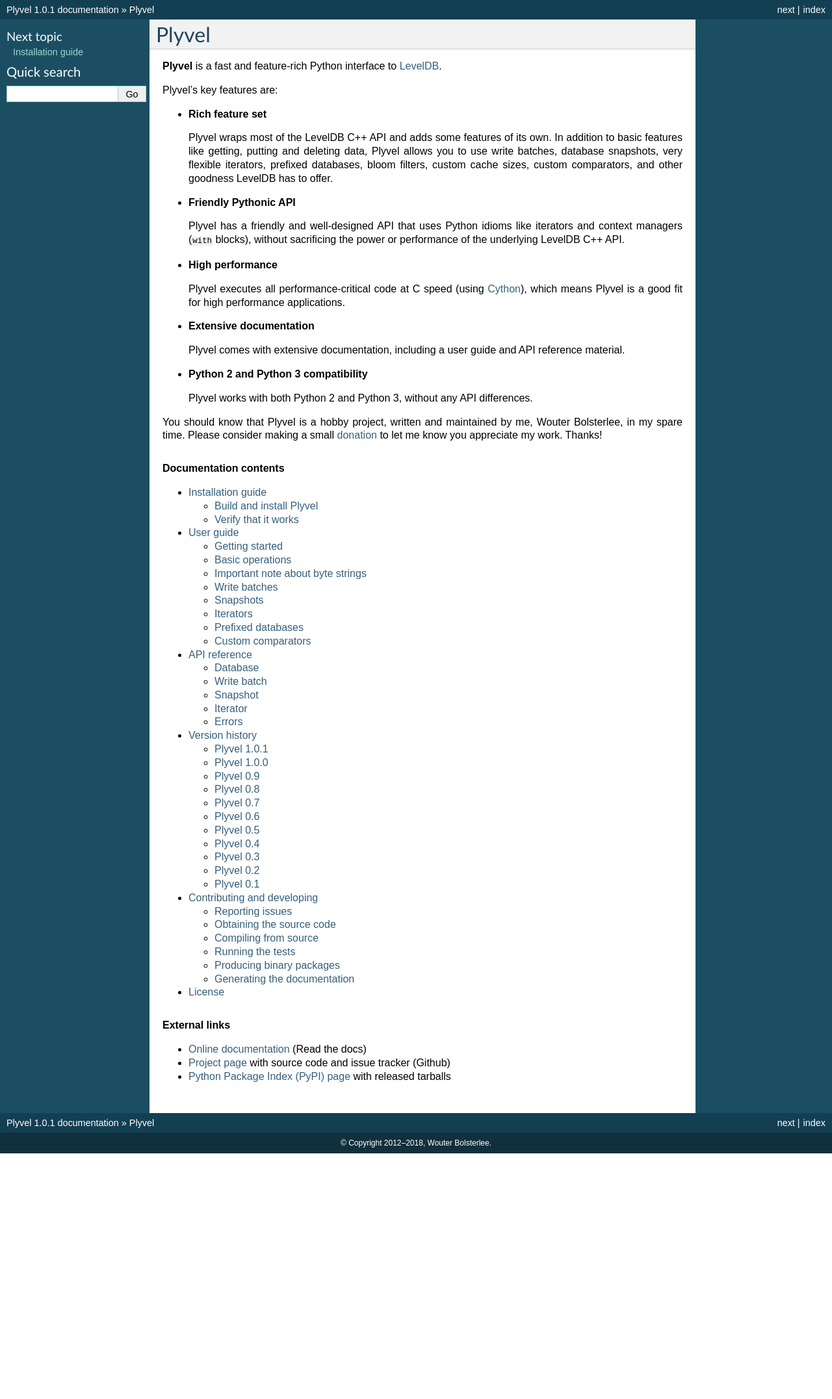
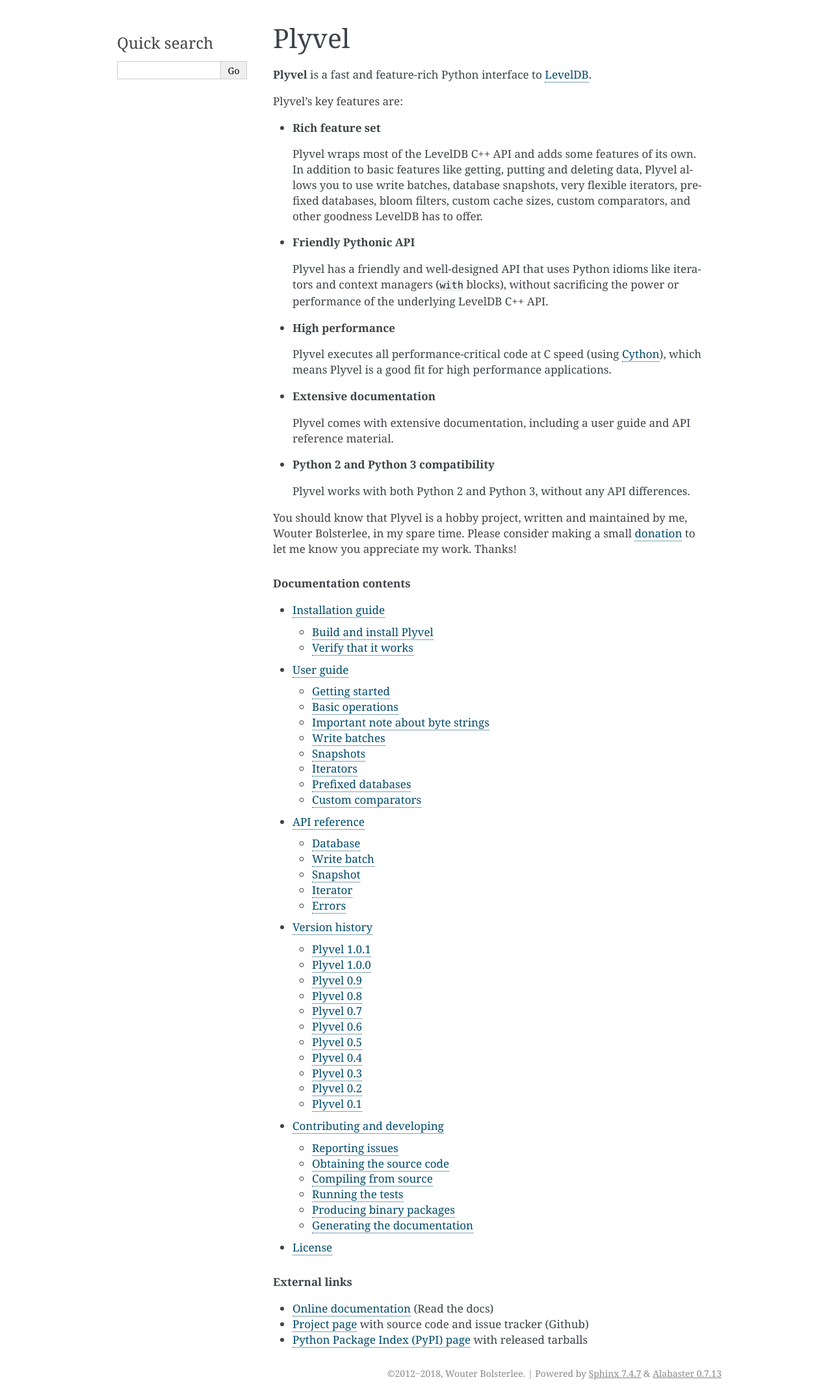
Before and after one commit to wbolster/plyvel, a Sphinx documentation site: the page built from doc/index.rst, in a window 1280 px wide. Shown: the whole page at 65% size. Built offline with Sphinx 7.4.7, drawn with Linux system fonts in a browser that asks for light colours; before the commit the page ends 1775 px from its top, so only the background shows below that; some of the changed lines change nothing that is shown.

Commit message:
remove all sphinx config cruft

```diff
--- a/doc/conf.py
+++ b/doc/conf.py
@@ -1,176 +1,29 @@
-# -*- coding: utf-8 -*-
-#
-# Plyvel documentation build configuration file, created by
-# sphinx-quickstart on Sun Nov 11 17:26:23 2012.
-#
-# This file is execfile()d with the current directory set to its containing dir.
-#
-# Note that not all possible configuration values are present in this
-# autogenerated file.
-#
-# All configuration values have a default; values that are commented out
-# serve to show the default.
+import datetime
+import os.path
 
-# If extensions (or modules to document with autodoc) are in another directory,
-# add these directories to sys.path here. If the directory is relative to the
-# documentation root, use os.path.abspath to make it absolute, like shown here.
-#sys.path.insert(0, os.path.abspath('.'))
-
-import datetime
-
-from os.path import join, dirname
-
-with open(join(dirname(__file__), '../plyvel/_version.py')) as fp:
+version_file = os.path.join(
+    os.path.dirname(__file__),
+    '../plyvel/_version.py')
+with open(version_file) as fp:
     exec(fp.read(), globals(), locals())
 
-
-# -- General configuration -----------------------------------------------------
-
-# If your documentation needs a minimal Sphinx version, state it here.
-#needs_sphinx = '1.0'
-
-# Add any Sphinx extension module names here, as strings. They can be extensions
-# coming with Sphinx (named 'sphinx.ext.*') or your custom ones.
 extensions = ['sphinx.ext.autodoc', 'sphinx.ext.coverage']
 
-# Add any paths that contain templates here, relative to this directory.
 templates_path = ['_templates']
-
-# The suffix of source filenames.
+exclude_patterns = ['_build']
 source_suffix = '.rst'
 
-# The encoding of source files.
-#source_encoding = 'utf-8-sig'
-
-# The master toctree document.
 master_doc = 'index'
-
-# General information about the project.
 project = u'Plyvel'
 copyright = u'2012‒{}, Wouter Bolsterlee'.format(
     datetime.datetime.now().year)
-
-# The version info for the project you're documenting, acts as replacement for
-# |version| and |release|, also used in various other places throughout the
-# built documents.
-#
-# The short X.Y version.
 version = __version__
-# The full version, including alpha/beta/rc tags.
 release = __version__
-
-# The language for content autogenerated by Sphinx. Refer to documentation
-# for a list of supported languages.
-#language = None
-
-# There are two options for replacing |today|: either, you set today to some
-# non-false value, then it is used:
-#today = ''
-# Else, today_fmt is used as the format for a strftime call.
-#today_fmt = '%B %d, %Y'
-
-# List of patterns, relative to source directory, that match files and
-# directories to ignore when looking for source files.
-exclude_patterns = ['_build']
-
-# The reST default role (used for this markup: `text`) to use for all documents.
-#default_role = None
-
-# If true, '()' will be appended to :func: etc. cross-reference text.
-#add_function_parentheses = True
-
-# If true, the current module name will be prepended to all description
-# unit titles (such as .. function::).
-#add_module_names = True
-
-# If true, sectionauthor and moduleauthor directives will be shown in the
-# output. They are ignored by default.
-#show_authors = False
-
-# The name of the Pygments (syntax highlighting) style to use.
-pygments_style = 'sphinx'
-
-# A list of ignored prefixes for module index sorting.
-#modindex_common_prefix = []
 
 autodoc_default_flags = ['members', 'undoc-members']
 autodoc_member_order = 'bysource'
 
-# -- Options for HTML output ---------------------------------------------------
-
-# The theme to use for HTML and HTML Help pages.  See the documentation for
-# a list of builtin themes.
-html_theme = 'default'
-
-# Theme options are theme-specific and customize the look and feel of a theme
-# further.  For a list of options available for each theme, see the
-# documentation.
-#html_theme_options = {}
-
-# Add any paths that contain custom themes here, relative to this directory.
-#html_theme_path = []
-
-# The name for this set of Sphinx documents.  If None, it defaults to
-# "<project> v<release> documentation".
-#html_title = None
-
-# A shorter title for the navigation bar.  Default is the same as html_title.
-#html_short_title = None
-
-# The name of an image file (relative to this directory) to place at the top
-# of the sidebar.
-#html_logo = None
-
-# The name of an image file (within the static path) to use as favicon of the
-# docs.  This file should be a Windows icon file (.ico) being 16x16 or 32x32
-# pixels large.
-#html_favicon = None
-
-# Add any paths that contain custom static files (such as style sheets) here,
-# relative to this directory. They are copied after the builtin static files,
-# so a file named "default.css" will overwrite the builtin "default.css".
 html_static_path = ['_static']
-
-# If not '', a 'Last updated on:' timestamp is inserted at every page bottom,
-# using the given strftime format.
-#html_last_updated_fmt = '%b %d, %Y'
-
-# If true, SmartyPants will be used to convert quotes and dashes to
-# typographically correct entities.
-#html_use_smartypants = True
-
-# Custom sidebar templates, maps document names to template names.
-#html_sidebars = {}
-
-# Additional templates that should be rendered to pages, maps page names to
-# template names.
-#html_additional_pages = {}
-
-# If false, no module index is generated.
 html_domain_indices = False
-
-# If false, no index is generated.
-#html_use_index = True
-
-# If true, the index is split into individual pages for each letter.
-#html_split_index = False
-
-# If true, links to the reST sources are added to the pages.
 html_show_sourcelink = False
-
-# If true, "Created using Sphinx" is shown in the HTML footer. Default is True.
 html_show_sphinx = False
-
-# If true, "(C) Copyright ..." is shown in the HTML footer. Default is True.
-#html_show_copyright = True
-
-# If true, an OpenSearch description file will be output, and all pages will
-# contain a <link> tag referring to it.  The value of this option must be the
-# base URL from which the finished HTML is served.
-#html_use_opensearch = ''
-
-# This is the file name suffix for HTML files (e.g. ".xhtml").
-#html_file_suffix = None
-
-# Output file base name for HTML help builder.
-htmlhelp_basename = 'Plyveldoc'
```
